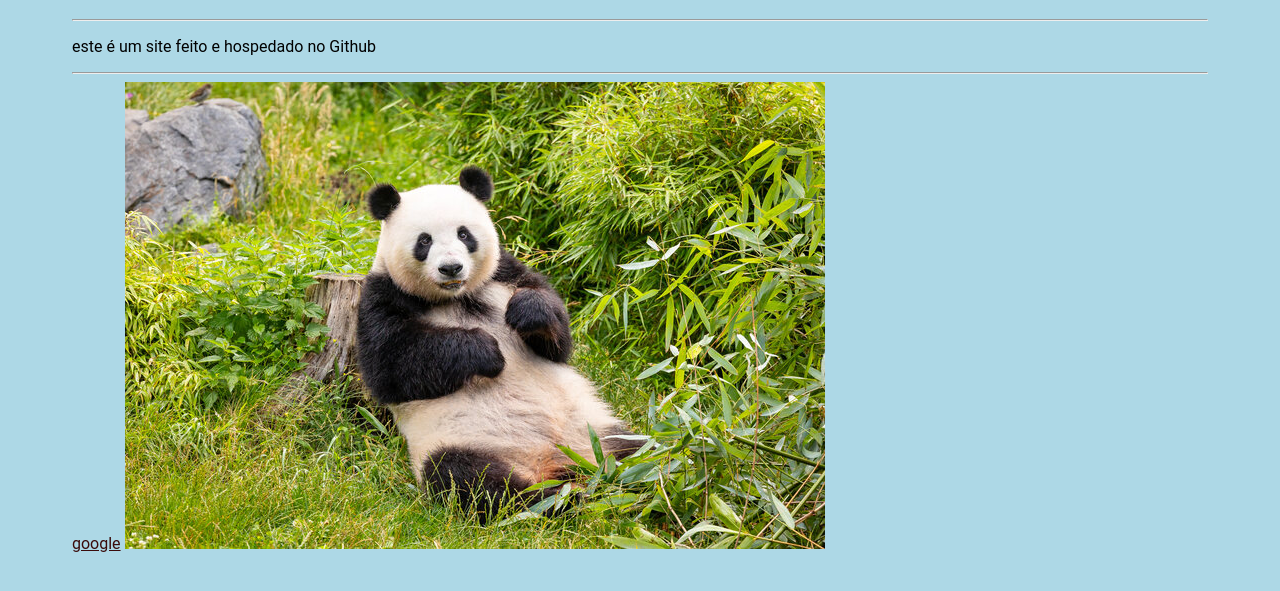
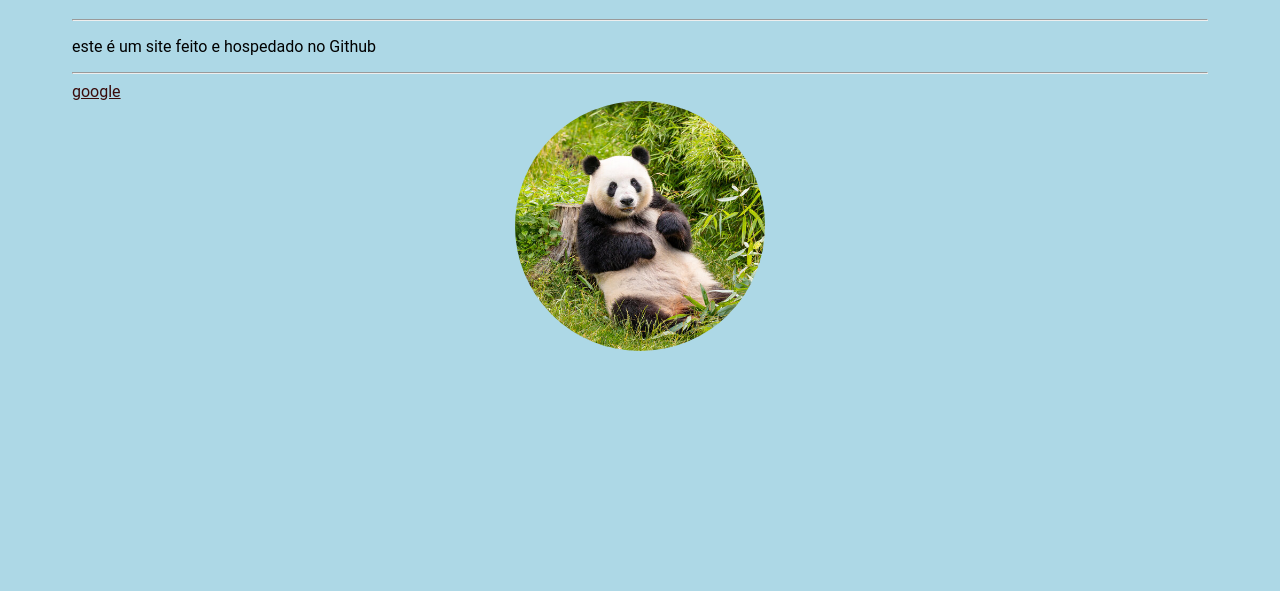
Before and after one commit to vkruimnovenge/1vkruimnovenge.github.io, a plain HTML site: page index.html in a window 1280 px wide. Shown: the part 93-684 px from the top of the page. Drawn offline with Linux system fonts and the light colour scheme.

Commit message:
personalizando imagens

```diff
--- a/css/my.css
+++ b/css/my.css
@@ -58,3 +58,14 @@ a:visited{
 a:link {
   color: rgb(58, 11, 11);
 }
+
+.roundimg{
+  width: 250px;
+  height: 250px;
+  object-fit: cover;
+  border-radius: 50%;
+  aling:center;
+  display: block;
+  margin-left: auto;
+  margin-right: auto;
+}
--- a/index.html
+++ b/index.html
@@ -11,5 +11,7 @@
     <p>este é um site feito e hospedado no Github</p>
     <hr>
     <a href="https://www.google.com" target="_blank">google</a>
-    <img src="img/csm_Grosser_Panda_-_Meng_Meng__3__641c7608de.jpg">
+    <br>
+    <img src="img/csm_Grosser_Panda_-_Meng_Meng__3__641c7608de.jpg" class="roundimg">
+
 </body>
```
